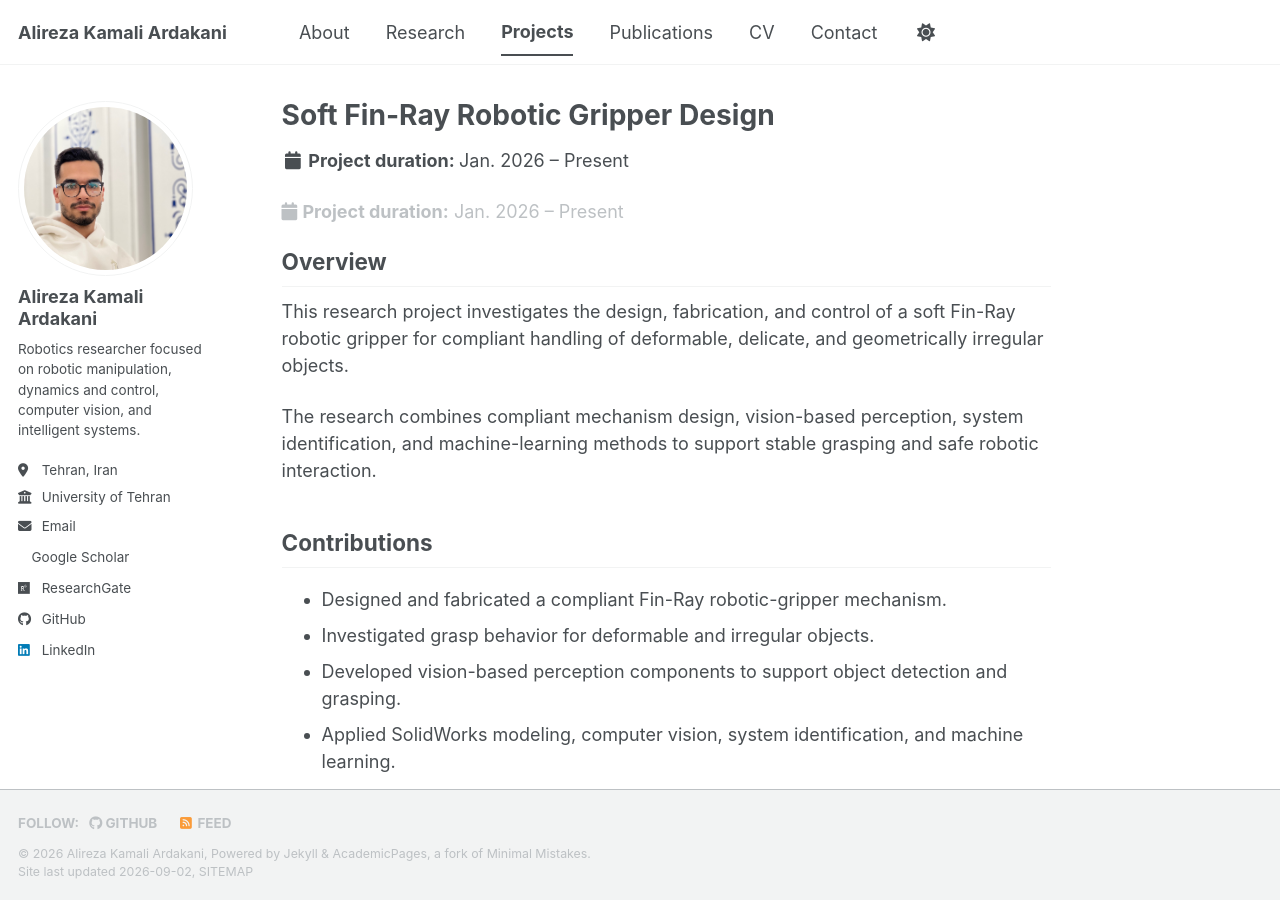
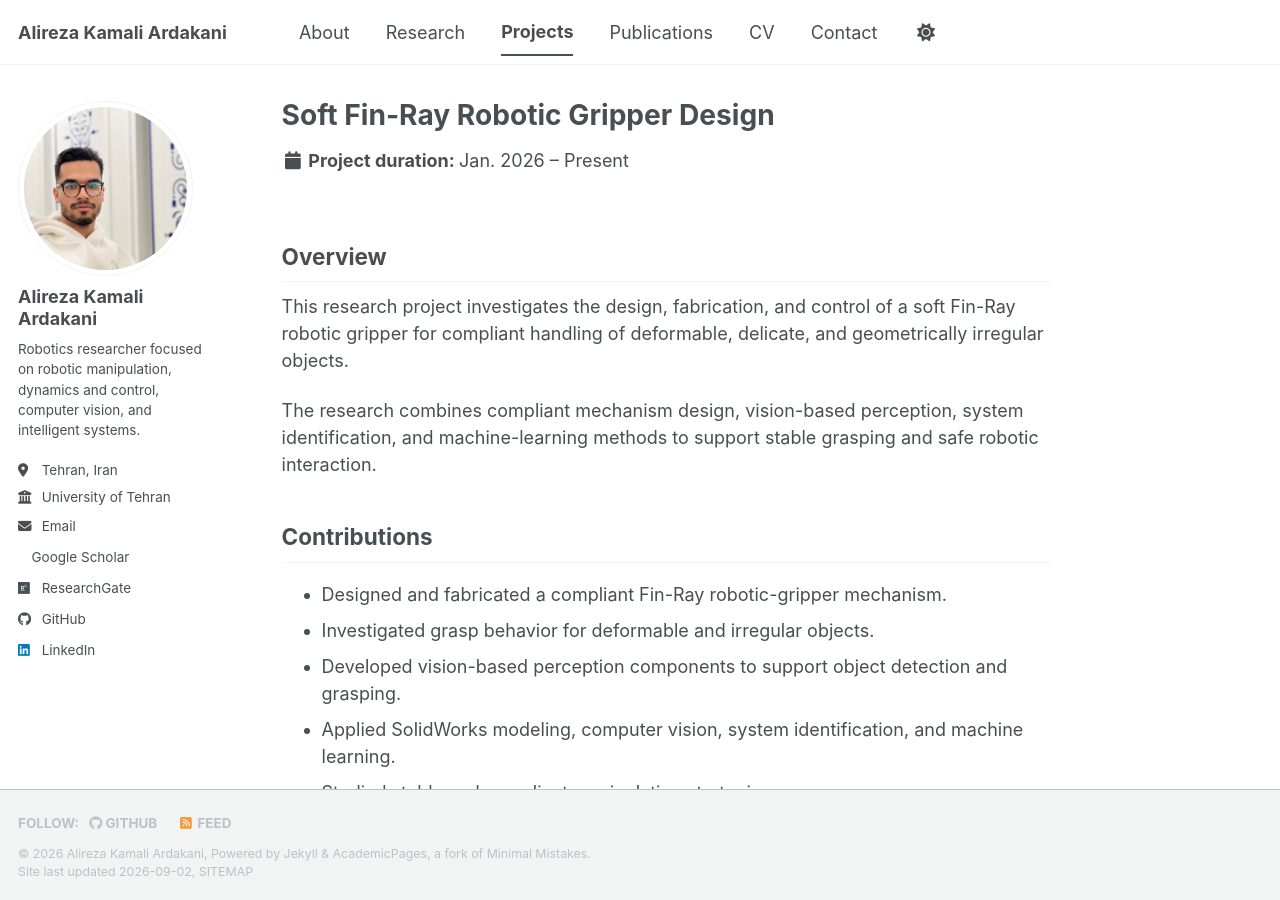
Before and after one commit to alirezakamali80/alirezakamali80.github.io, a Jekyll site: the page built from _portfolio/soft-fin-ray-gripper.md, in a window 1280 px wide and 900 px high. Built offline with Jekyll 4.4.1, drawn with Linux system fonts in a browser that asks for light colours; a style sheet for code colours, icons or effects is not loaded.

Commit message:
Update soft-fin-ray-gripper.md

```diff
--- a/_portfolio/soft-fin-ray-gripper.md
+++ b/_portfolio/soft-fin-ray-gripper.md
@@ -9,11 +9,6 @@ date: 2026-01-01
 show_date: false
 duration: "Jan. 2026 – Present"
 ---
-
-<p class="page__meta">
-  <i class="fa fa-calendar" aria-hidden="true"></i>
-  <strong>Project duration:</strong> Jan. 2026 – Present
-</p>
 
 <h2>Overview</h2>
 
```
